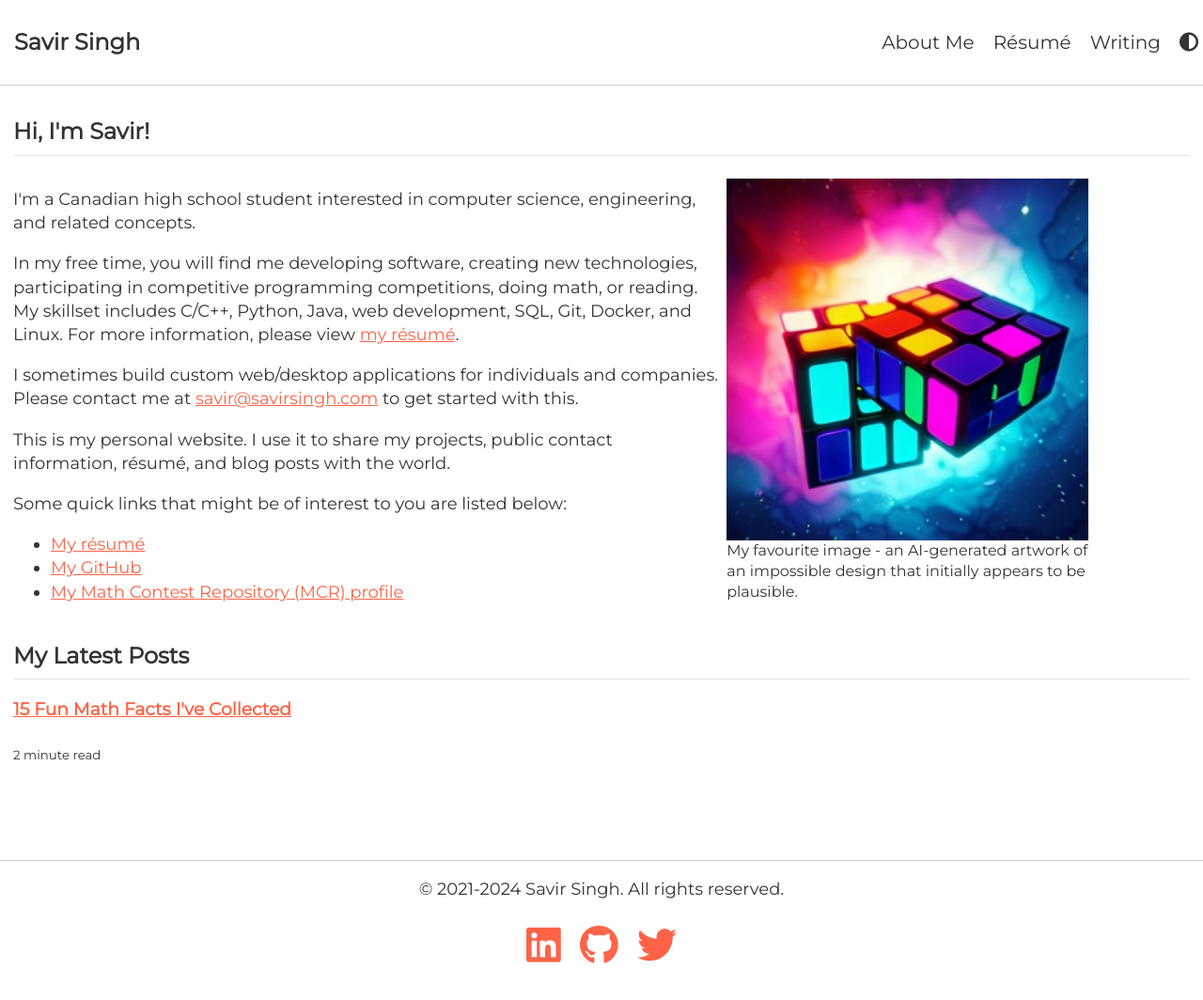
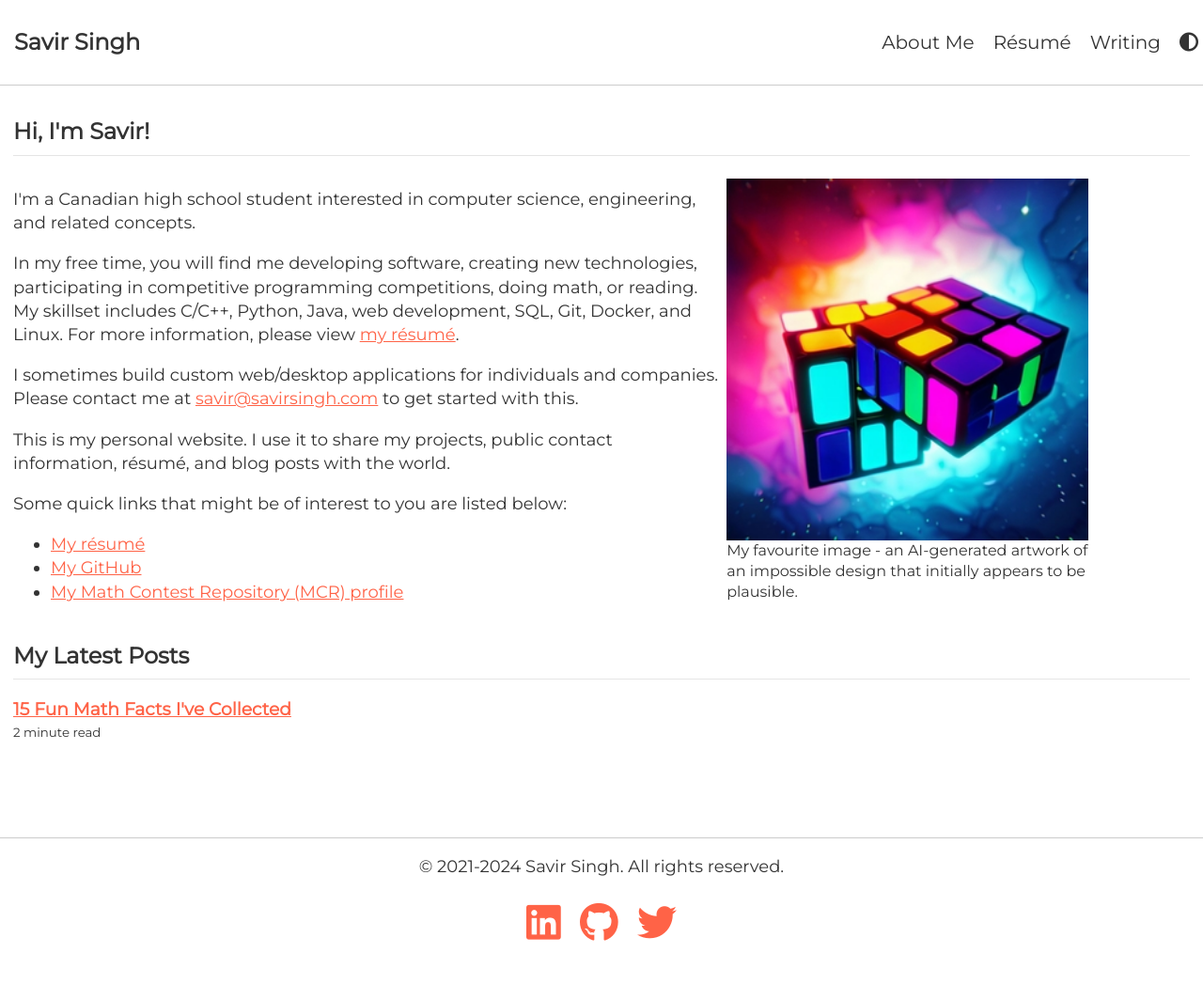
Before and after one commit to savirsingh/savirsingh.github.io, a Jekyll site: the page built from index.md, in a window 1280 px wide and 1081 px high. Shown: the top 1064 px of the window at 94% size. Built offline with Jekyll 4.4.1, drawn with Linux system fonts in a browser that asks for light colours.

Commit message:
Update index.md

```diff
--- a/index.md
+++ b/index.md
@@ -33,7 +33,7 @@ title: Home
 {% assign sorted_posts = site.posts | sort: 'date' | reverse %}
 {% for post in sorted_posts limit:3 %}
 <div>
-  <h3 style="border-bottom: none"><a href="{{ post.url }}">{{ post.title }}</a></h3>
+  <h3 style="padding-bottom: 0; margin-bottom: 0; border-bottom: none"><a href="{{ post.url }}">{{ post.title }}</a></h3>
   <small>{{ post.content | number_of_words | divided_by: 200 | round }} minute read</small><br>
   <small>{{ post.excerpt }}</small>
 </div><br><br>
```
